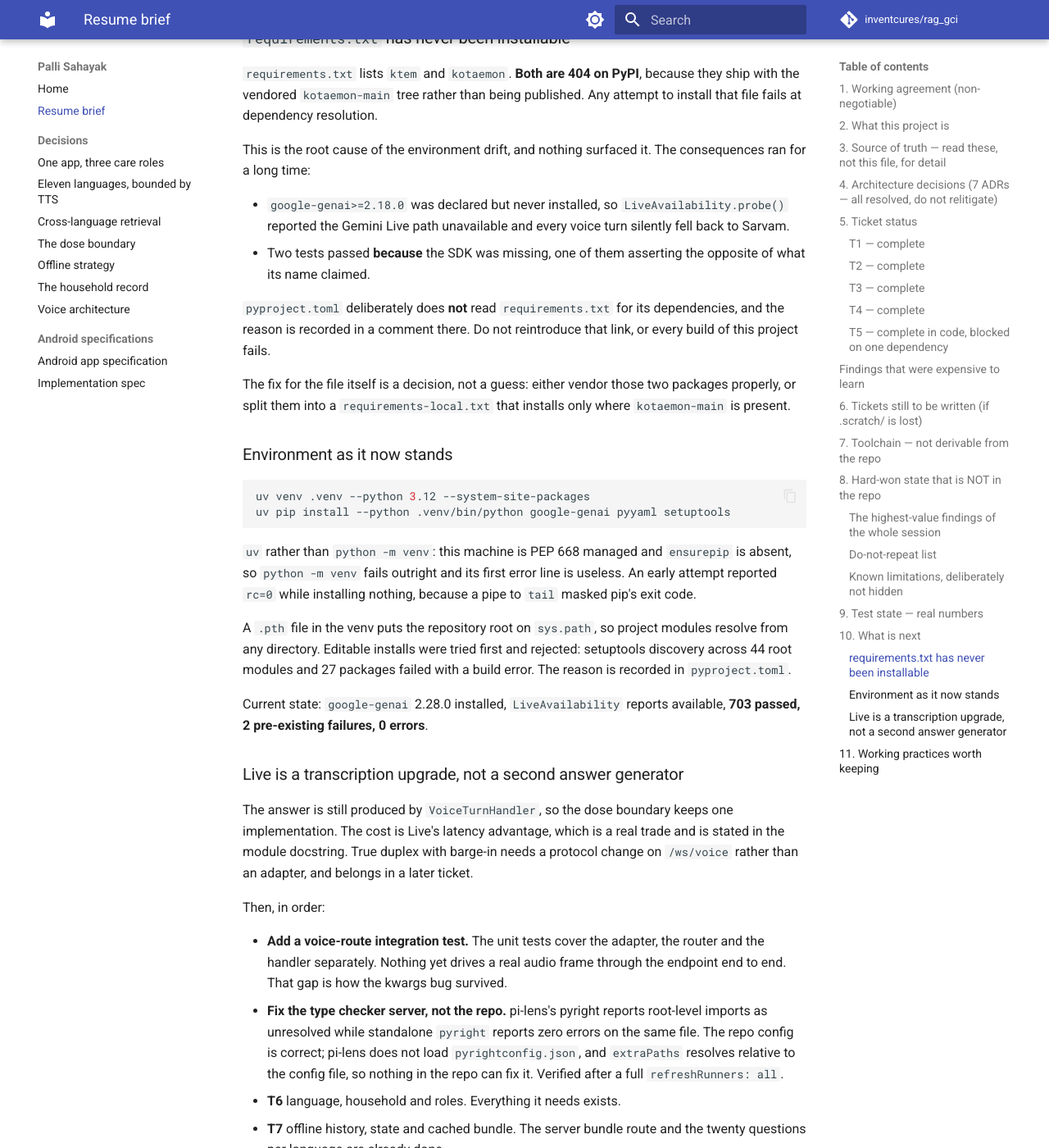
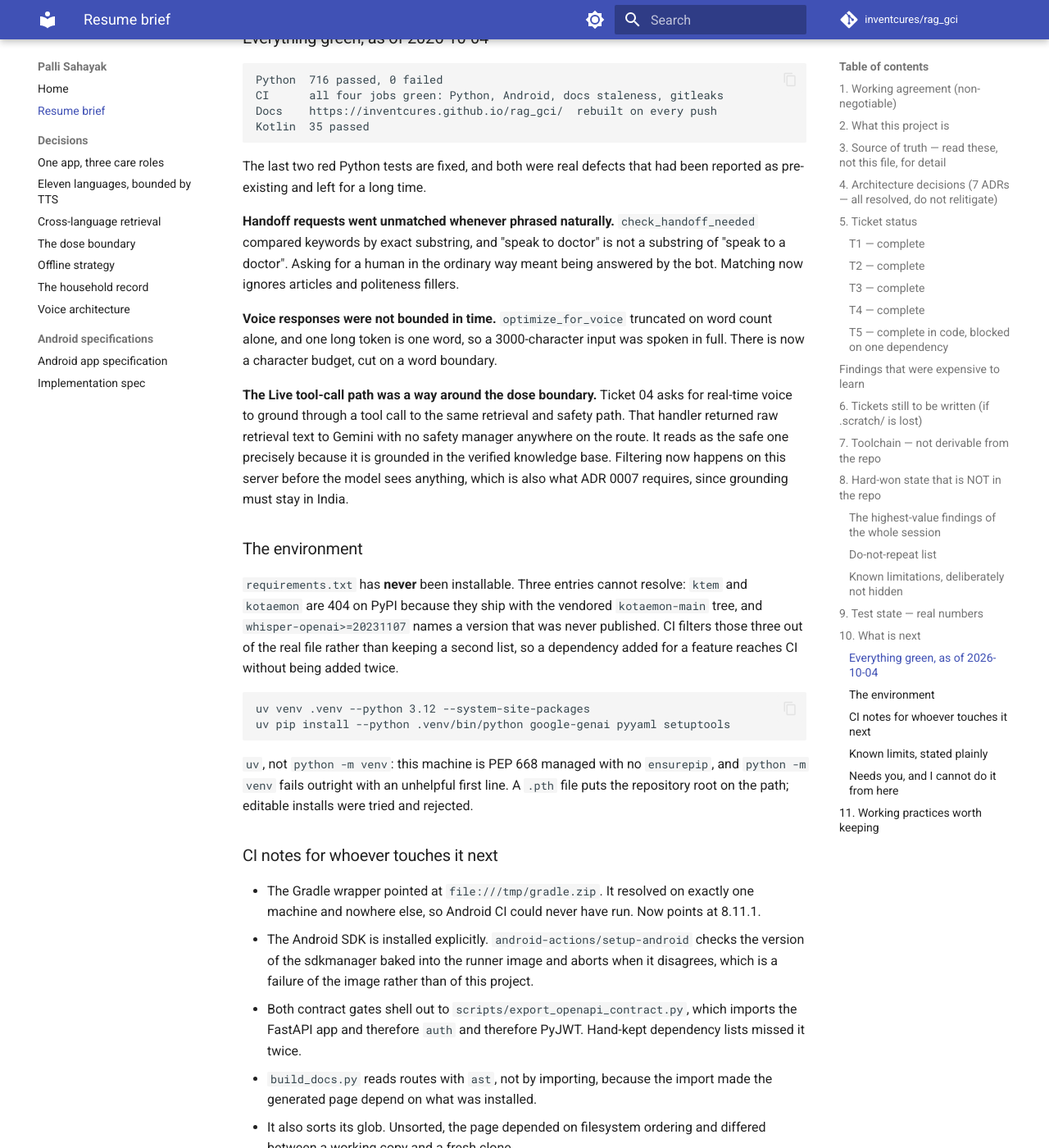
Before and after one commit to inventcures/rag_gci, an MkDocs documentation site: the page built from docs/HANDOVER.md, in a window 1280 px wide and 1400 px high, scrolled down 10333 px. Shown: the whole window at 82% size. Built offline with MkDocs 1.6.1 and Material for MkDocs 9.7.7, drawn with Linux system fonts in a browser that asks for light colours; comment, search, counter and statistics services are not loaded; some of the changed text lies outside the part shown.

Commit message:
docs: bring the handover to the current state
Records the two real defects behind the last red tests, the tool-call dose leak,
the three uninstallable entries in requirements.txt, the CI-specific fixes, and the
limits that remain. The Live transport has never been exercised against the real
endpoint and says so, because a test that fakes the network proves less than it
appears to.

````diff
--- a/docs/HANDOVER.md
+++ b/docs/HANDOVER.md
@@ -426,89 +426,94 @@ run, because collection aborted. Do not quote a number that was not measured.
 
 ## 10. What is next
 
-### `requirements.txt` has never been installable
+### Everything green, as of 2026-10-04
 
-`requirements.txt` lists `ktem` and `kotaemon`. **Both are 404 on PyPI**, because
-they ship with the vendored `kotaemon-main` tree rather than being published. Any
-attempt to install that file fails at dependency resolution.
+```
+Python  716 passed, 0 failed
+CI      all four jobs green: Python, Android, docs staleness, gitleaks
+Docs    https://inventcures.github.io/rag_gci/  rebuilt on every push
+Kotlin  35 passed
+```
 
-This is the root cause of the environment drift, and nothing surfaced it. The
-consequences ran for a long time:
+The last two red Python tests are fixed, and both were real defects that had been
+reported as pre-existing and left for a long time.
 
-- `google-genai>=2.18.0` was declared but never installed, so
-  `LiveAvailability.probe()` reported the Gemini Live path unavailable and every
-  voice turn silently fell back to Sarvam.
-- Two tests passed **because** the SDK was missing, one of them asserting the
-  opposite of what its name claimed.
+**Handoff requests went unmatched whenever phrased naturally.**
+`check_handoff_needed` compared keywords by exact substring, and "speak to doctor"
+is not a substring of "speak to a doctor". Asking for a human in the ordinary way
+meant being answered by the bot. Matching now ignores articles and politeness
+fillers.
 
-`pyproject.toml` deliberately does **not** read `requirements.txt` for its
-dependencies, and the reason is recorded in a comment there. Do not reintroduce
-that link, or every build of this project fails.
+**Voice responses were not bounded in time.** `optimize_for_voice` truncated on
+word count alone, and one long token is one word, so a 3000-character input was
+spoken in full. There is now a character budget, cut on a word boundary.
 
-The fix for the file itself is a decision, not a guess: either vendor those two
-packages properly, or split them into a `requirements-local.txt` that installs only
-where `kotaemon-main` is present.
+**The Live tool-call path was a way around the dose boundary.** Ticket 04 asks for
+real-time voice to ground through a tool call to the same retrieval and safety path.
+That handler returned raw retrieval text to Gemini with no safety manager anywhere on
+the route. It reads as the safe one precisely because it is grounded in the verified
+knowledge base. Filtering now happens on this server before the model sees anything,
+which is also what ADR 0007 requires, since grounding must stay in India.
 
-### Environment as it now stands
+### The environment
 
-```bash
+`requirements.txt` has **never** been installable. Three entries cannot resolve:
+`ktem` and `kotaemon` are 404 on PyPI because they ship with the vendored
+`kotaemon-main` tree, and `whisper-openai>=20231107` names a version that was never
+published. CI filters those three out of the real file rather than keeping a second
+list, so a dependency added for a feature reaches CI without being added twice.
+
+```
 uv venv .venv --python 3.12 --system-site-packages
 uv pip install --python .venv/bin/python google-genai pyyaml setuptools
 ```
 
-`uv` rather than `python -m venv`: this machine is PEP 668 managed and `ensurepip`
-is absent, so `python -m venv` fails outright and its first error line is useless.
-An early attempt reported `rc=0` while installing nothing, because a pipe to `tail`
-masked pip's exit code.
+`uv`, not `python -m venv`: this machine is PEP 668 managed with no `ensurepip`, and
+`python -m venv` fails outright with an unhelpful first line. A `.pth` file puts the
+repository root on the path; editable installs were tried and rejected.
 
-A `.pth` file in the venv puts the repository root on `sys.path`, so project modules
-resolve from any directory. Editable installs were tried first and rejected:
-setuptools discovery across 44 root modules and 27 packages failed with a build
-error. The reason is recorded in `pyproject.toml`.
+### CI notes for whoever touches it next
 
-Current state: `google-genai` 2.28.0 installed, `LiveAvailability` reports
-available, **703 passed, 2 pre-existing failures, 0 errors**.
+- The Gradle wrapper pointed at `file:///tmp/gradle.zip`. It resolved on exactly one
+  machine and nowhere else, so Android CI could never have run. Now points at 8.11.1.
+- The Android SDK is installed explicitly. `android-actions/setup-android` checks the
+  version of the sdkmanager baked into the runner image and aborts when it disagrees,
+  which is a failure of the image rather than of this project.
+- Both contract gates shell out to `scripts/export_openapi_contract.py`, which
+  imports the FastAPI app and therefore `auth` and therefore PyJWT. Hand-kept
+  dependency lists missed it twice.
+- `build_docs.py` reads routes with `ast`, not by importing, because the import made
+  the generated page depend on what was installed.
+- It also sorts its glob. Unsorted, the page depended on filesystem ordering and
+  differed between a working copy and a fresh clone.
 
-### Live is a transcription upgrade, not a second answer generator
+### Known limits, stated plainly
 
-The answer is still produced by `VoiceTurnHandler`, so the dose boundary keeps one
-implementation. The cost is Live's latency advantage, which is a real trade and is
-stated in the module docstring. True duplex with barge-in needs a protocol change on
-`/ws/voice` rather than an adapter, and belongs in a later ticket.
+- **No Live turn has been exercised against the real Gemini endpoint.** Every test
+  fakes the network. The transport is written and wired, not proven in anger.
+- **Interruption has no test.** The server discards the half-heard turn and the client
+  sends the frame, but nothing asserts the sequence.
+- **Ticket 04 criterion 4 has no test.** The override is admin-only by inspection
+  rather than by assertion. On a clinical system that should close.
+- **The tickets live in `/home/tp53/.scratch/android-app-v1/issues/`, outside the
+  repository.** They are not version controlled and will not survive a machine reset.
+  Worth moving into `docs/tickets/`.
+- **The pi-lens type checker reports root-level imports as unresolved and ignores
+  `pyrightconfig.json` entirely**, verified by measurement: standalone `npx pyright`
+  reports zero errors on the same files, `refreshRunners: all` changes nothing, and a
+  dedicated config in `tests/` changed nothing. Tool-side fix required. The code is
+  clean.
 
-Then, in order:
+### Needs you, and I cannot do it from here
 
-- **Add a voice-route integration test.** The unit tests cover the adapter, the
-  router and the handler separately. Nothing yet drives a real audio frame through
-  the endpoint end to end. That gap is how the kwargs bug survived.
-- **Fix the type checker server, not the repo.** pi-lens's pyright reports root-level
-  imports as unresolved while standalone `pyright` reports zero errors on the same
-  file. The repo config is correct; pi-lens does not load `pyrightconfig.json`, and
-  `extraPaths` resolves relative to the config file, so nothing in the repo can fix
-  it. Verified after a full `refreshRunners: all`.
-- **T6** language, household and roles. Everything it needs exists.
-- **T7** offline history, state and cached bundle. The server bundle route and the
-  twenty questions per language are already done.
-- **T8** accessibility contract and the release gate. The gate cannot pass until §7.7
-  evidence exists.
-
-**Done since the last handover:** MkDocs Material publishing to GitHub Pages, CI
-covering the Python suite, Android unit tests, both contract gates, the docs
-staleness gate and a gitleaks secret scan. Actions are pinned to commit SHAs. The
-site builds with `--strict` and all five diagrams render.
-
-**Still needs you, and I cannot do it from here:**
-
-- **The repository is public.** No PHI or secret exposure today, verified by scanning
-  all history and confirming `uploads/` holds no tracked files. Whether the protocol
-  and grant documents should be published at all is a study decision, not an
-  engineering one, and worth reviewing before this goes further.
-- **Enable Pages and Actions on the repo**, or the docs workflow will not run.
-- `STUDY_LOG_SALT` is unset, so participant ids are not linkable across restarts.
-  Sustained adoption is unmeasurable without it.
+- **The repository is public.** No PHI or secret exposure, verified by scanning all
+  history and confirming `uploads/` holds no tracked files. Whether the protocol and
+  grant documents should be published is a study decision, not an engineering one.
+- `STUDY_LOG_SALT` is unset. Participant ids are not linkable across restarts, and
+  sustained adoption is unmeasurable without it.
 - The Gemini API key is in `.env` and in the session transcript on disk. Rotate it.
 - Residency needs written confirmation from Google. A selected region is not itself
-  evidence, and their documentation warns that endpoints do not guarantee it.
+  evidence.
 
 ## 11. Working practices worth keeping
 
````
Also changed, not shown: other parts of docs/HANDOVER.md (+1 -1 lines).
